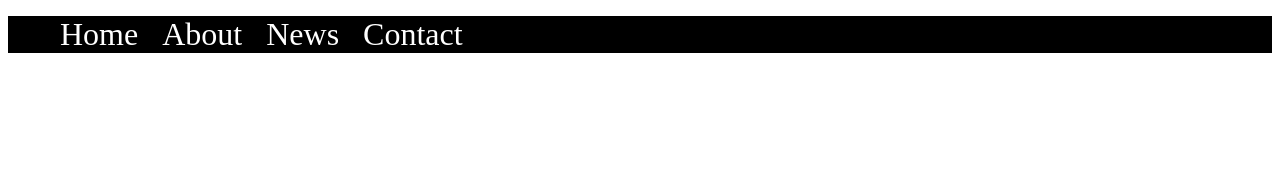
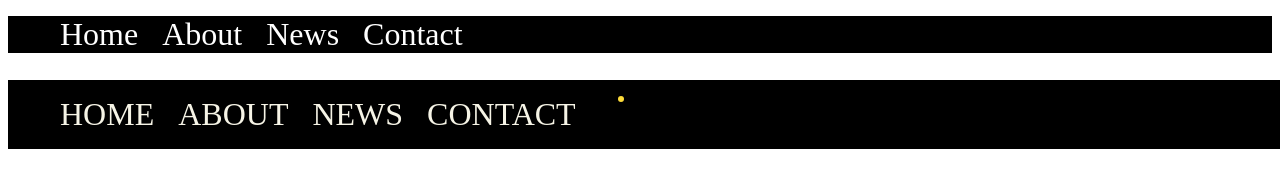
Before and after one commit to HThien02/AnimationCSS, a plain HTML site: page index.html in a window 1280 px wide. Drawn offline with Linux system fonts and the light colour scheme.

Commit message:
2 Examples

```diff
--- a/index.html
+++ b/index.html
@@ -15,5 +15,15 @@
             <li><a href="#">Contact</a></li>
         </ul>
     </div>
+
+    <div class="Nav2">
+        <ul>
+            <li><a href="#">Home</a></li>
+            <li><a href="#">About</a></li>
+            <li><a href="#">News</a></li>
+            <li><a href="#">Contact</a></li>
+            <div class="dot"></div>
+        </ul>
+    </div>
 </body>
 </html>
--- a/style.css
+++ b/style.css
@@ -28,3 +28,76 @@
     color: #8EAAFB;
     box-shadow: 0 2px 0 0 currentColor;
 }
+
+/* ============================================================ */
+.Nav2 {
+    top: 10%;
+    width: 100%;
+    background-color: #000000;
+    position: absolute;
+}
+.Nav2 ul {
+    display: flex;
+    flex-wrap: wrap;
+    list-style: none;
+}
+.Nav2 li {
+    margin: 0 0.75em 0 0.75em;
+}
+
+.Nav2 a {
+    color: #f6f4e6;
+    text-decoration: none;
+    font-size: 2em;
+    text-transform: uppercase;
+    font-weight: 500;
+    display: inline-block;
+    width: 80%;
+    -webkit-transition: all 0.2s ease-in-out;
+    transition: all 0.2s ease-in-out;
+}
+
+.Nav2 a:hover {
+    color: #fddb3a;
+}
+
+.Nav2 .dot {
+    width: 6px;
+    height: 6px;
+    background-color: #fddb3a;
+    border-radius: 50%;
+    opacity: 1;
+    -webkit-transform: translateX(30px);
+    transform: translateX(30px);
+    -webkit-transition: all 0.2s ease-in-out;
+    transition: all 0.2s ease-in-out;
+}
+
+.Nav2 .a:nth-child(1):hover ~ .dot {
+    -webkit-transform: translateX(30px);
+    transform: translateX(30px);
+    -webkit-transition: all 0.2s ease-in-out;
+    transition: all 0.2s ease-in-out;
+    opacity: 1;
+}
+.Nav2 .a:nth-child(2):hover ~ .dot {
+    -webkit-transform: translateX(110px);
+    transform: translateX(110px);
+    -webkit-transition: all 0.2s ease-in-out;
+    transition: all 0.2s ease-in-out;
+    opacity: 1;
+}
+.Nav2 .a:nth-child(3):hover ~ .dot {
+    -webkit-transform: translateX(200px);
+    transform: translateX(200px);
+    -webkit-transition: all 0.2s ease-in-out;
+    transition: all 0.2s ease-in-out;
+    opacity: 1;
+}
+.Nav2 .a:nth-child(4):hover ~ .dot {
+    -webkit-transform: translateX(285px);
+    transform: translateX(285px);
+    -webkit-transition: all 0.2s ease-in-out;
+    transition: all 0.2s ease-in-out;
+    opacity: 1;
+}
```
